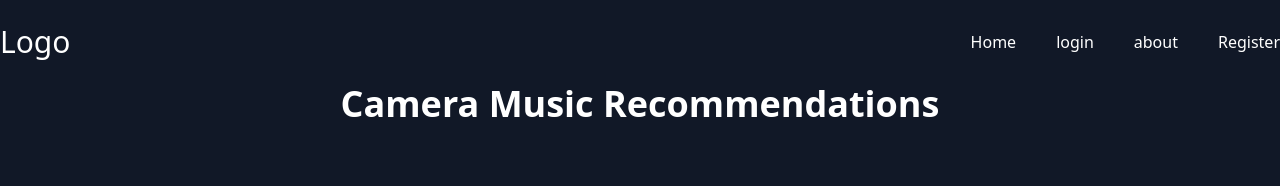
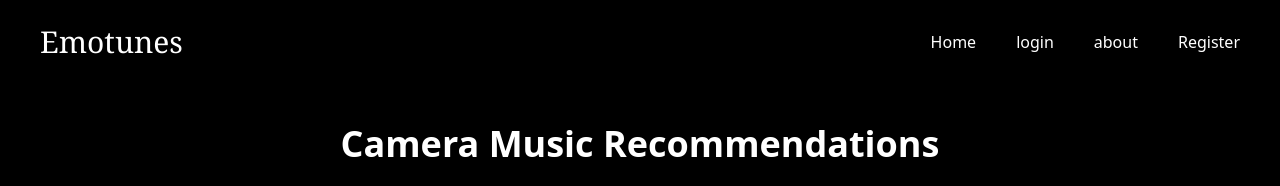
Before and after one commit to Tanya25-05/Emotunes, a React (Vite) app: page /home in a window 1280 px wide. Shown: the top 186 px of the page. Built offline with nearby package versions, Linux system fonts and the light colour scheme.

Commit message:
api calling for login page

```diff
--- a/src/files/about_us/AboutUs.jsx
+++ b/src/files/about_us/AboutUs.jsx
@@ -10,7 +10,7 @@ export const AboutUs = () => {
 
       {/* Content */}
       <div className='flex flex-col md:flex-row flex-1 justify-center items-center bg-black'>
-        <div className='md:w-1/2 mx-8'>
+        <div className='md:w-1/2 mx-8 ml-8'>
           <p className="font-bold text-2xl md:text-4xl text-white mb-4">About Us</p>
           <div>
             <p className="text-white">
--- a/src/files/home/Home.jsx
+++ b/src/files/home/Home.jsx
@@ -30,10 +30,10 @@ const Home = () => {
   };
 
   return (
-    <div className="bg-gray-900 ">
+    <div className="bg-black ">
       <Navbar />
-      <div className="flex flex-col items-center justify-center  bg-gray-900 text-white">
-        <h1 className="text-4xl font-bold mb-8">
+      <div className="flex flex-col items-center justify-center  bg-black text-white">
+        <h1 className="text-4xl font-bold my-10">
           Camera Music Recommendations
         </h1>
         <div>
--- a/src/files/home/MusicPlayer.jsx
+++ b/src/files/home/MusicPlayer.jsx
@@ -1,6 +1,6 @@
 import React from "react";
 
-const MusicCard = ({ ...props }) => {
+const MusicPlayer = ({ ...props }) => {
   const { img, musicName, genre, artist } = props;
 
   return (
@@ -172,4 +172,4 @@ const MusicCard = ({ ...props }) => {
   );
 };
 
-export default MusicCard;
+export default MusicPlayer;
--- a/src/files/login/Login.jsx
+++ b/src/files/login/Login.jsx
@@ -1,7 +1,37 @@
 import React from 'react';
-import Link from 'react-dom'
+import {Link,useHistory} from 'react-dom'
+import useState from 'react'
 export default function Login() {
+  const [username,setUsername] = useState('');
+    const [password,setPassword] = useState('');
+    const history= useHistory();
+    const handleSubmit = async (e) => {
+      e.preventDefault();
+
+    // Fetch request to your backend for user authentication
+    try {
+      const response = await fetch('/api/login', {
+        method: 'POST',
+        headers: {
+          'Content-Type': 'application/json',
+        },
+        body: JSON.stringify({ username, password }),
+      });
+
+      if(response.ok){
+        history.push('/home')
+      }
+      else
+      {
+        console.log('Login failed invalid username or password');
+      }
+    }
+    catch(error) {
+      console.error('Error :',error)
+    }
+  };
   return (
+
     <div className="bg-black h-screen w-screen">
     <div className="flex justify-center items-center h-screen ">
       <div className="max-w-md w-full px-6 py-8">
@@ -10,13 +40,15 @@ export default function Login() {
         </div>
         <div className="bg-gray-800 rounded-lg shadow-lg p-8">
           <h2 className="text-2xl mb-4 font-semibold text-white text-center">Sign In</h2>
-          <form className="space-y-4">
+          <form className="space-y-4" onSubmit={handleSubmit}>
             <div>
               <input
                 type="email"
                 placeholder="Email Address or Phone number"
                 className="shadow appearance-none border rounded w-full py-2 px-3 text-gray-700 leading-tight focus:outline-none focus:shadow-outline bg-gray-800 text-white"
                 id="username"
+                value={username}
+                onChange={(e) => setUsername(e.target.value)}
               />
             </div>
             <div>
@@ -25,6 +57,8 @@ export default function Login() {
                 placeholder="Enter your password"
                 className="shadow appearance-none border rounded w-full py-2 px-3 text-gray-700 leading-tight focus:outline-none focus:shadow-outline bg-gray-800 text-white"
                 id="password"
+                value={password}
+                onChange={(e) => setPassword(e.target.value)}
               />
             </div>
             <button
@@ -37,7 +71,7 @@ export default function Login() {
           <div className="mt-4 text-center">
             <span className="text-gray-400">New to EmoTunes? </span>
             <b className="text-blue-600 cursor-pointer">
-              Sign up Now!</b>
+            <Link to="/register" >Sign up Now!</Link></b>
           </div>
           <div className="mt-2 text-sm text-gray-400 text-center">
             This page is protected by blah blah
--- a/src/files/navbar/Navbar.jsx
+++ b/src/files/navbar/Navbar.jsx
@@ -15,7 +15,7 @@ export const navLinks = [
     title: "login",
   },
   {
-    id: "About Us",
+    id: "about",
     title: "about",
   },
   {
@@ -29,10 +29,10 @@ const Navbar = () => {
   const [toggle, setToggle] = useState(false);
 
   return (
-    <header className="bg-gray-900 text-white">
-      <nav className="w-full flex py-6 justify-between  text-white items-center navbar max-w-7xl mx-auto">
+    <header className="bg-black text-white">
+      <nav className="w-xl/2 flex py-6 justify-between  text-white items-center navbar mx-10">
         {/* Logo */}
-        <h1 className="text-3xl text-white">Logo</h1>
+        <h1 className="text-3xl text-white font-serif"><Link to="/home">Emotunes</Link></h1>
 
         {/* Desktop Navigation */}
         <ul className="list-none sm:flex hidden justify-end items-center flex-1">
@@ -52,7 +52,7 @@ const Navbar = () => {
         </ul>
 
         {/* Mobile Navigation */}
-        <div className="sm:hidden flex flex-1 justify-end items-center">
+        <div className="sm:hidden flex flex-1 justify-end items-center bg-black">
           <img
             src={toggle ? CloseIcon : MenuIcon}
             alt="menu"
@@ -64,7 +64,7 @@ const Navbar = () => {
           <div
             className={`${
               !toggle ? "hidden" : "flex"
-            } p-6 bg-black-gradient absolute top-20 right-0 mx-4 my-2 min-w-[140px] rounded-xl sidebar`}
+            } p-6 bg-black absolute top-20 right-0 mx-4 my-2 min-w-[140px] rounded-xl sidebar`}
           >
             <ul className="list-none flex justify-end items-start flex-1 flex-col">
               {navLinks.map((nav, index) => (
```
